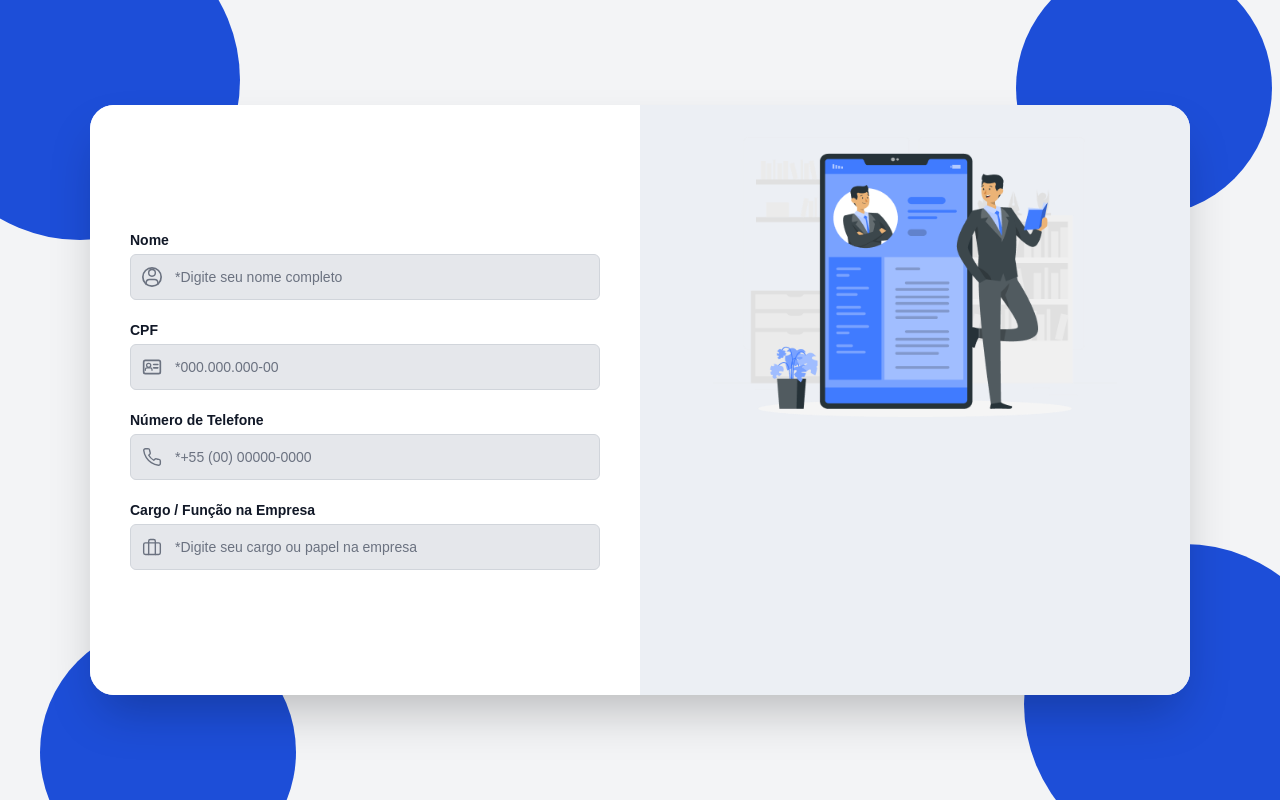
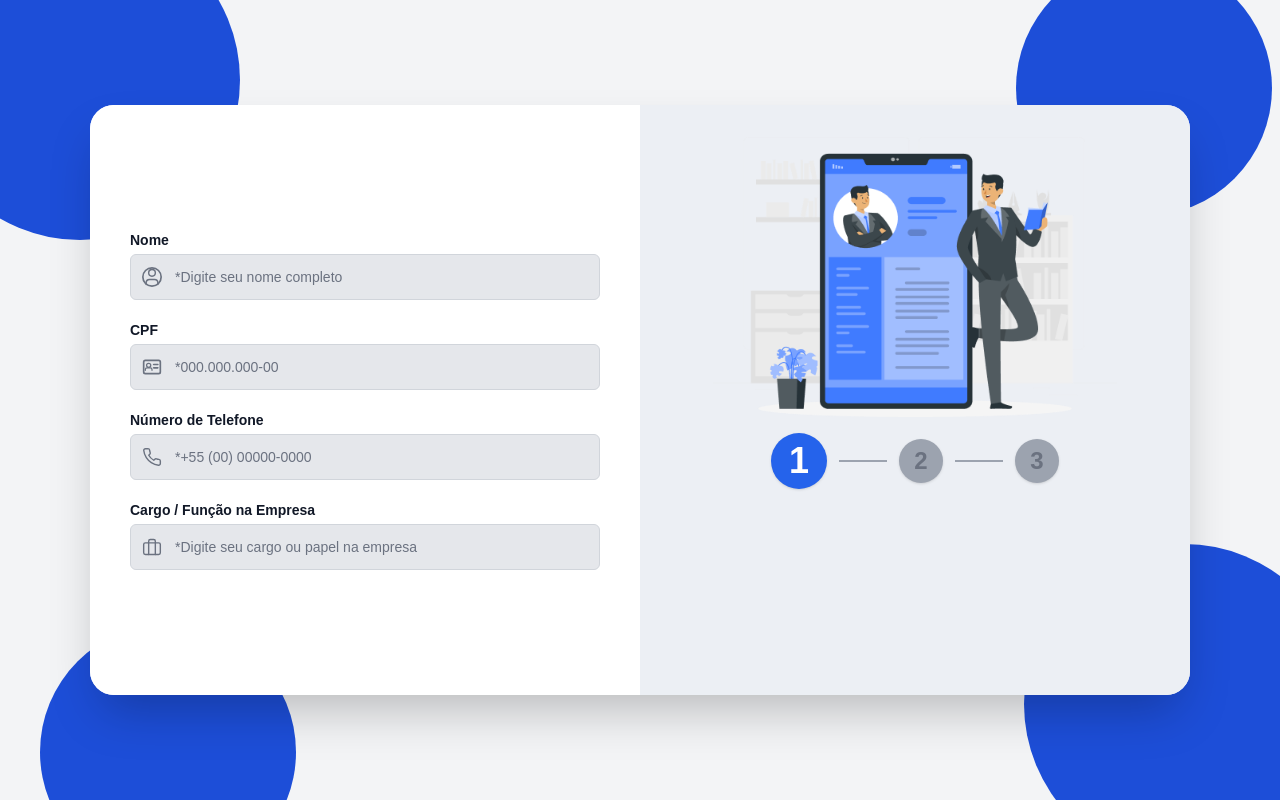
Before and after one commit to valdirluz-dev/frotasync, a Next.js app in the folder frontend/: page /cadastro/DadosPessoais in a window 1280 px wide. Built offline with nearby package versions, Linux system fonts and the light colour scheme.

Commit message:
feat: Criação e posicionamento de indicadores de passos na tela DadosPessoais.

```diff
--- a/frontend/app/(auth)/cadastro/DadosPessoais/page.tsx
+++ b/frontend/app/(auth)/cadastro/DadosPessoais/page.tsx
@@ -191,7 +191,14 @@ export default function DadosPessoais(){
                     {/*Imagem da tela dados pessoais */}
                     <img src="/img/dados-pessoais.png" alt="Ilustração de Cadastro" className="h-[140px] md:h-[280px] w-auto object-contain mb-4 " />
 
-
+                    {/*Indicadores de passos*/}
+                    <div className="flex items-center justify-end md:justify-center space-x-2 md:space-x-3 -mt-16 md:mt-0  ml-auto md:mx-auto">
+                        <div className="w-10 h-10 md:w-14  md:h-14 rounded-full bg-blue-600 text-white flex items-center justify-center font-bold text-3xl md:text-4xl shadow">1</div>
+                        <div className="w-12 h-0.5 bg-gray-400"/>
+                        <div className="w-9 h-9 md:w-11  md:h-11 rounded-full bg-gray-400 text-gray-500 flex items-center justify-center font-bold text-xl md:text-2xl shadow">2</div>
+                        <div className="w-12 h-0.5 bg-gray-400"/>
+                        <div className="w-9 h-9 md:w-11  md:h-11 rounded-full bg-gray-400 text-gray-500 flex items-center justify-center font-bold text-xl md:text-2xl shadow">3</div>
+                    </div>
                 </div>
                 </div>
 
```
